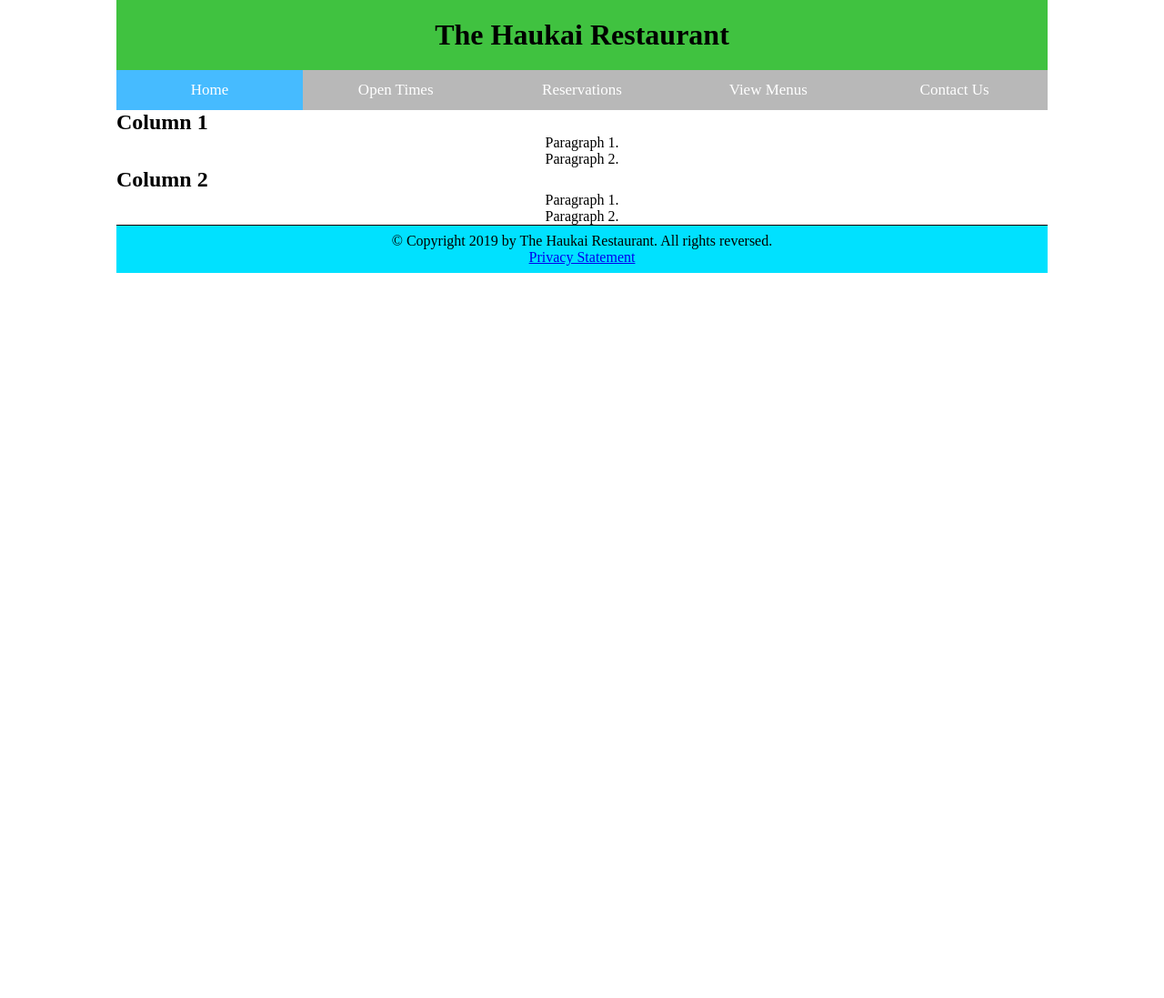
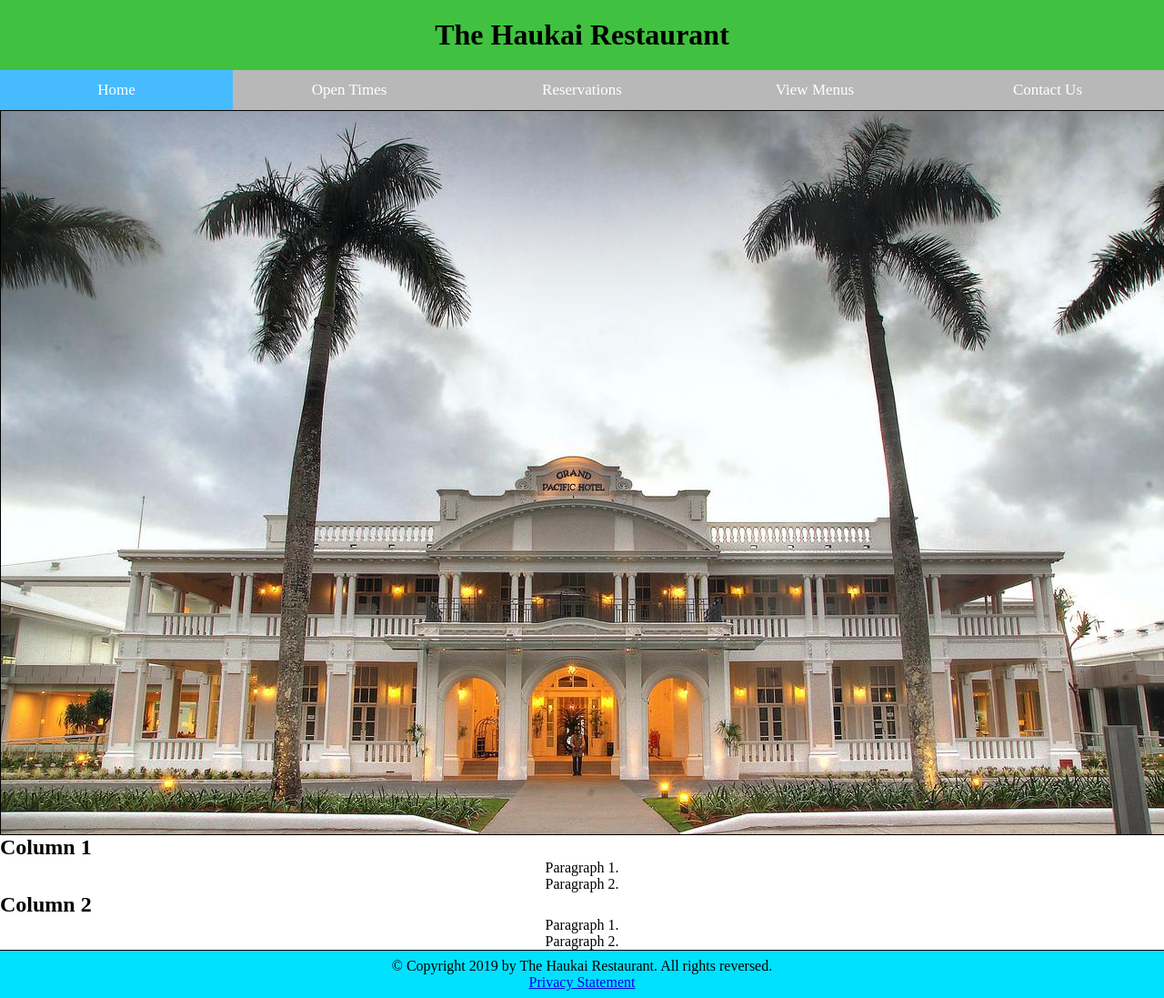
Before and after one commit to LightningAndy/haukai, a PHP site: page / in a window 1280 px wide. Shown: the whole page at 91% size. Before the commit the page ends 300 px from the top, so only its background shows below. Run offline with PHP 8.4, Linux system fonts and the light colour scheme.

Commit message:
image update

```diff
--- a/index.html
+++ b/index.html
@@ -15,6 +15,16 @@
 
   <link rel="stylesheet 1" href="styles/styles.css">
   <link rel="stylesheet 2" href="styles/nav-styles.css">
+  <style type="text/css">
+    img {
+        display: block;
+        border: 1px solid black;
+
+
+    }
+
+  </style>
+
 
 </head>
 
@@ -52,7 +62,7 @@
 
   <main>
 
-
+<img class="main" src="images/hotel front.jpg" alt="The front of the Haukai Restaurant" />
     <div class="row">
 
 
--- a/privacy.html
+++ b/privacy.html
@@ -54,7 +54,7 @@
 
         <h2>The Haukai Restaurant</h2>
         <br>
-        <p>
+
             We collect personal information from you, including information about your:
             <ul>
                 <li>Name</li>
@@ -90,7 +90,7 @@
             corrected if you think it is wrong. If you’d like to ask for a copy of your information, or to have it
             corrected, please contact us <a href="mailto:thehaukai@gmail.com">here.</a>
 
-        </p>
+
         <br>
 
 
--- a/styles/styles.css
+++ b/styles/styles.css
@@ -8,7 +8,7 @@
  /* Set the size of the body */
 
  body {
-     width: 80%;
+     width: 100%;
  }
 
  @media screen and (max-width: 500px) {
```
Also changed, not shown: hours.html (+3 -35 lines), menu.html (+17 -0 lines).
